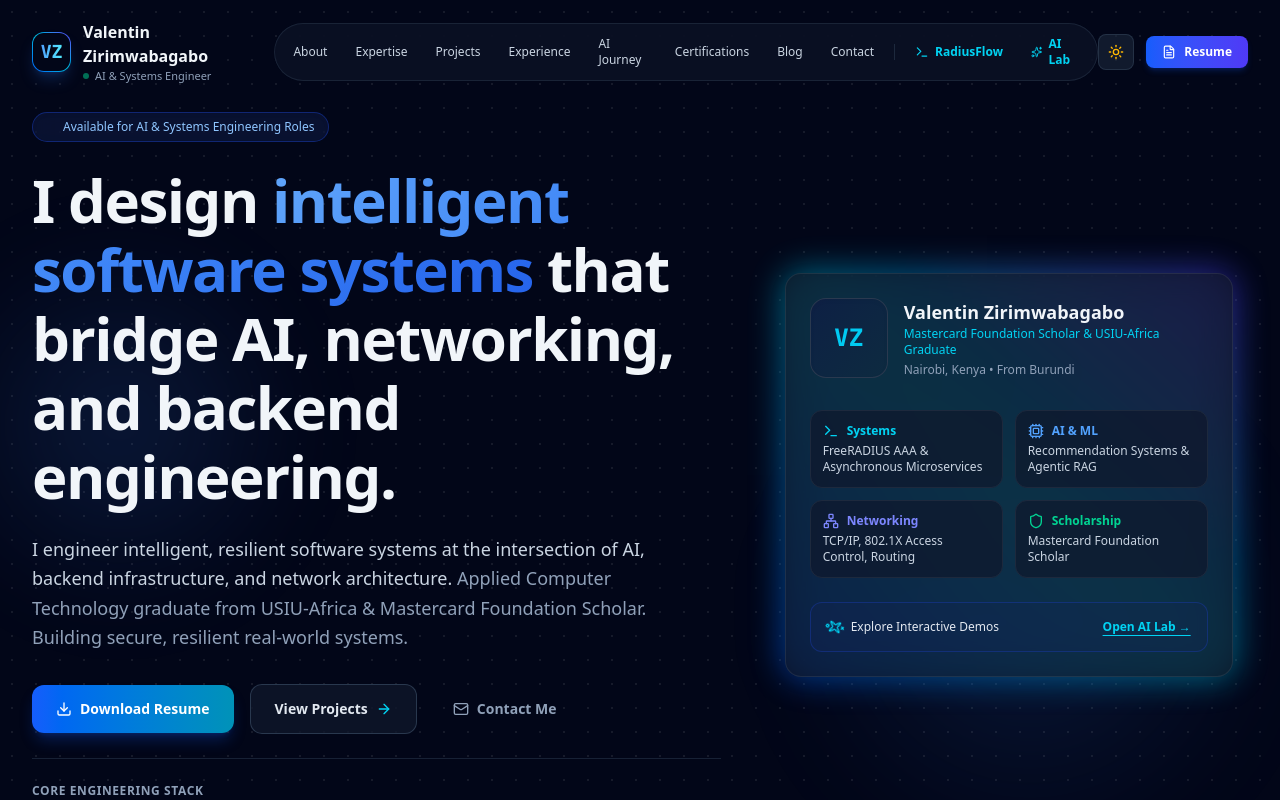
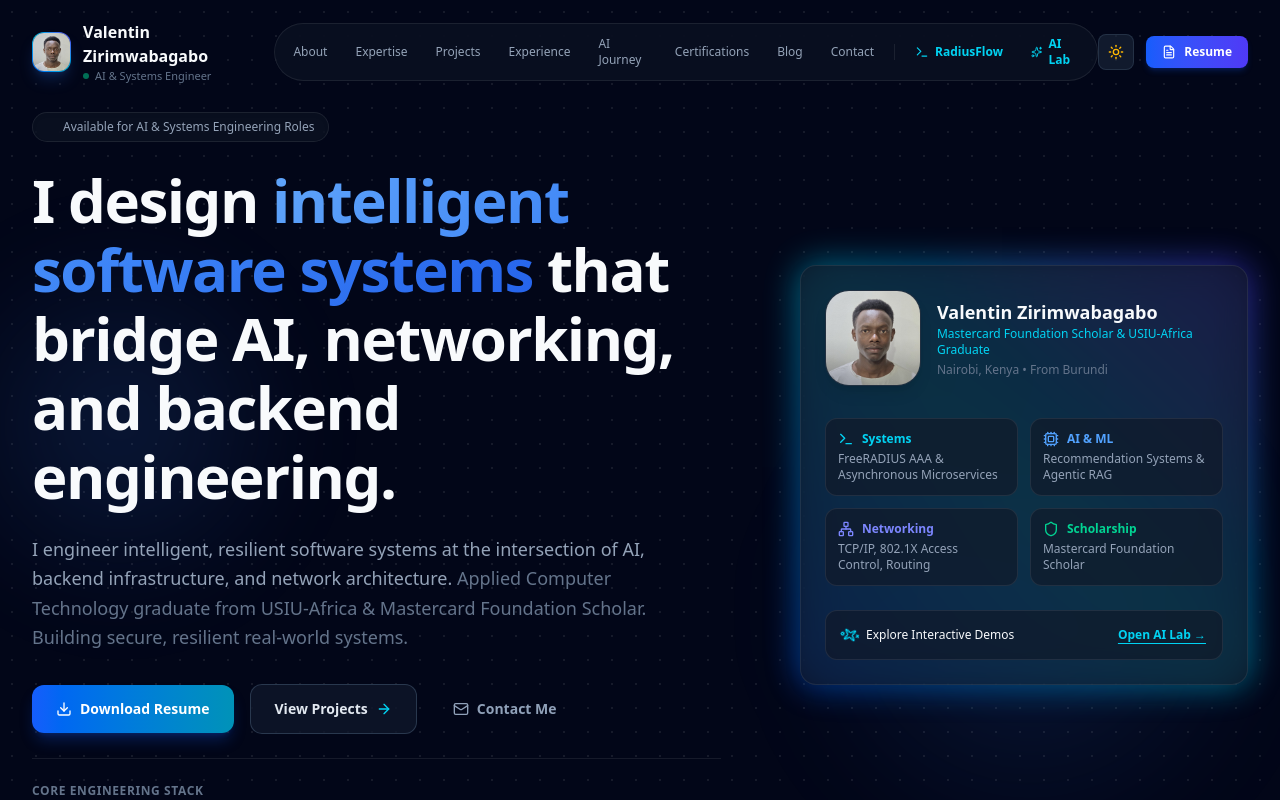
Before and after one commit to vzirimwabagabo/My-portfolio, a Next.js app: page / in a window 1280 px wide. Shown: the top 800 px of the page. Built offline with nearby package versions, Linux system fonts and the light colour scheme.

Commit message:
change theme and profile photo

```diff
--- a/components/layout/Footer.tsx
+++ b/components/layout/Footer.tsx
@@ -3,6 +3,7 @@
 import * as React from 'react';
 import Link from 'next/link';
 import { ArrowUp, Mail, ShieldCheck } from 'lucide-react';
+import Image from 'next/image';
 import { GithubIcon, LinkedinIcon } from '@/components/ui/Icons';
 import { personalInfo } from '@/lib/data';
 
@@ -12,22 +13,28 @@ export function Footer() {
   };
 
   return (
-    <footer className="bg-slate-950 border-t border-slate-800/80 pt-12 pb-8 text-slate-400">
+    <footer className="bg-[color:var(--bg-secondary)] border-t border-[color:var(--border-color)] pt-12 pb-8 text-[color:var(--text-muted)]">
       <div className="max-w-7xl mx-auto px-4 sm:px-6 lg:px-8">
         <div className="grid grid-cols-1 md:grid-cols-4 gap-8 mb-12">
           {/* Brand Col */}
           <div className="md:col-span-2 space-y-4">
             <div className="flex items-center gap-3">
               <div className="w-8 h-8 rounded-lg bg-gradient-to-tr from-blue-600 to-cyan-400 p-[1px]">
-                <div className="w-full h-full bg-slate-950 rounded-[7px] flex items-center justify-center font-mono font-bold text-cyan-400 text-xs">
-                  VZ
+                <div className="relative w-full h-full rounded-[7px] overflow-hidden bg-[color:var(--bg-card)]">
+                  <Image
+                    src="/image.png"
+                    alt="Portrait of Valentin Zirimwabagabo"
+                    fill
+                    sizes="32px"
+                    className="object-cover object-[50%_20%]"
+                  />
                 </div>
               </div>
-              <span className="font-semibold text-slate-100 text-lg">
+              <span className="font-semibold text-[color:var(--text-primary)] text-lg">
                 Valentin Zirimwabagabo
               </span>
             </div>
-            <p className="text-xs text-slate-400 max-w-md leading-relaxed">
+            <p className="text-xs text-[color:var(--text-secondary)] max-w-md leading-relaxed">
               AI Engineer (Aspiring) | Network Infrastructure Engineer | Full-Stack Software Developer.
               BS in Applied Computer Technology graduate from USIU-Africa. Mastercard Foundation Scholar.
             </p>
@@ -39,7 +46,7 @@ export function Footer() {
 
           {/* Special Subpages Col */}
           <div>
-            <h4 className="text-xs font-semibold uppercase tracking-wider text-slate-200 mb-3">
+            <h4 className="text-xs font-semibold uppercase tracking-wider text-[color:var(--text-primary)] mb-3">
               Platform Deep-Dives
             </h4>
             <ul className="space-y-2 text-xs">
@@ -68,7 +75,7 @@ export function Footer() {
 
           {/* Social & Connect Col */}
           <div>
-            <h4 className="text-xs font-semibold uppercase tracking-wider text-slate-200 mb-3">
+            <h4 className="text-xs font-semibold uppercase tracking-wider text-[color:var(--text-primary)] mb-3">
               Connect & Verify
             </h4>
             <div className="flex items-center gap-3 mb-4">
@@ -77,7 +84,7 @@ export function Footer() {
                 target="_blank"
                 rel="noopener noreferrer"
                 aria-label="GitHub Profile"
-                className="w-8 h-8 rounded-lg bg-slate-900 border border-slate-800 flex items-center justify-center text-slate-400 hover:text-white hover:border-slate-700 transition-colors"
+                className="w-8 h-8 rounded-lg bg-[color:var(--bg-card)] border border-[color:var(--border-color)] flex items-center justify-center text-[color:var(--text-secondary)] hover:text-[color:var(--text-primary)] hover:border-cyan-500/50 transition-colors"
               >
                 <GithubIcon className="w-4 h-4" />
               </a>
@@ -86,30 +93,30 @@ export function Footer() {
                 target="_blank"
                 rel="noopener noreferrer"
                 aria-label="LinkedIn Profile"
-                className="w-8 h-8 rounded-lg bg-slate-900 border border-slate-800 flex items-center justify-center text-slate-400 hover:text-white hover:border-slate-700 transition-colors"
+                className="w-8 h-8 rounded-lg bg-[color:var(--bg-card)] border border-[color:var(--border-color)] flex items-center justify-center text-[color:var(--text-secondary)] hover:text-[color:var(--text-primary)] hover:border-cyan-500/50 transition-colors"
               >
                 <LinkedinIcon className="w-4 h-4" />
               </a>
               <a
                 href={`mailto:${personalInfo.email}`}
                 aria-label="Email Contact"
-                className="w-8 h-8 rounded-lg bg-slate-900 border border-slate-800 flex items-center justify-center text-slate-400 hover:text-white hover:border-slate-700 transition-colors"
+                className="w-8 h-8 rounded-lg bg-[color:var(--bg-card)] border border-[color:var(--border-color)] flex items-center justify-center text-[color:var(--text-secondary)] hover:text-[color:var(--text-primary)] hover:border-cyan-500/50 transition-colors"
               >
                 <Mail className="w-4 h-4" />
               </a>
             </div>
-            <p className="text-[11px] text-slate-400">
+            <p className="text-[11px] text-[color:var(--text-muted)]">
               Based in Nairobi, Kenya • Originally from Burundi
             </p>
           </div>
         </div>
 
         {/* Bottom bar */}
-        <div className="pt-6 border-t border-slate-800/60 flex flex-col sm:flex-row items-center justify-between gap-4 text-xs">
+        <div className="pt-6 border-t border-[color:var(--border-color)] flex flex-col sm:flex-row items-center justify-between gap-4 text-xs">
           <p>© {new Date().getFullYear()} Valentin Zirimwabagabo. All rights reserved.</p>
           <button
             onClick={scrollToTop}
-            className="flex items-center gap-1.5 px-3 py-1.5 rounded-lg bg-slate-900 hover:bg-slate-800 border border-slate-800 text-slate-300 hover:text-white transition-colors"
+            className="flex items-center gap-1.5 px-3 py-1.5 rounded-lg bg-[color:var(--bg-card)] hover:bg-[color:var(--bg-card-hover)] border border-[color:var(--border-color)] text-[color:var(--text-secondary)] hover:text-[color:var(--text-primary)] transition-colors"
           >
             <span>Back to top</span>
             <ArrowUp className="w-3.5 h-3.5" />
--- a/components/layout/Navbar.tsx
+++ b/components/layout/Navbar.tsx
@@ -1,6 +1,7 @@
 'use client';
 
 import * as React from 'react';
+import Image from 'next/image';
 import Link from 'next/link';
 import { usePathname } from 'next/navigation';
 import { ThemeToggle } from '@/components/ui/ThemeToggle';
@@ -46,7 +47,7 @@ export function Navbar() {
     <header
       className={`fixed top-0 left-0 right-0 z-50 transition-all duration-300 ${
         scrolled || !isHomePage
-          ? 'bg-slate-950/80 dark:bg-slate-950/85 backdrop-blur-md border-b border-slate-800/60 shadow-lg shadow-black/10 py-3'
+          ? 'bg-[color:var(--bg-secondary)]/85 backdrop-blur-md border-b border-[color:var(--border-color)] shadow-lg shadow-black/10 py-3'
           : 'bg-transparent py-5'
       }`}
     >
@@ -55,17 +56,21 @@ export function Navbar() {
           {/* Logo / Brand */}
           <Link href="/" className="flex items-center gap-3 group">
             <div className="w-10 h-10 rounded-xl bg-gradient-to-tr from-blue-600 via-cyan-500 to-indigo-600 p-[1px] shadow-lg shadow-blue-500/20 group-hover:shadow-cyan-500/40 transition-all duration-300">
-              <div className="w-full h-full bg-slate-950 rounded-[11px] flex items-center justify-center">
-                <span className="text-transparent bg-clip-text bg-gradient-to-r from-blue-400 to-cyan-300 font-bold text-lg font-mono">
-                  VZ
-                </span>
+              <div className="relative w-full h-full bg-[color:var(--bg-card)] rounded-[11px] overflow-hidden">
+                <Image
+                  src="/image.png"
+                  alt="Portrait of Valentin Zirimwabagabo"
+                  fill
+                  sizes="40px"
+                  className="object-cover object-[50%_20%]"
+                />
               </div>
             </div>
             <div className="flex flex-col">
-              <span className="font-semibold text-slate-100 group-hover:text-cyan-400 transition-colors text-sm sm:text-base">
+              <span className="font-semibold text-[color:var(--text-primary)] group-hover:text-cyan-400 transition-colors text-sm sm:text-base">
                 Valentin Zirimwabagabo
               </span>
-              <span className="text-[11px] text-slate-400 flex items-center gap-1.5">
+              <span className="text-[11px] text-[color:var(--text-muted)] flex items-center gap-1.5">
                 <span className="w-1.5 h-1.5 rounded-full bg-emerald-400 animate-pulse" />
                 AI & Systems Engineer
               </span>
@@ -73,13 +78,13 @@ export function Navbar() {
           </Link>
 
           {/* Desktop Nav Links */}
-          <nav className="hidden lg:flex items-center gap-1 bg-slate-900/60 dark:bg-slate-900/80 p-1.5 rounded-full border border-slate-800/80 backdrop-blur-md">
+          <nav className="hidden lg:flex items-center gap-1 bg-[color:var(--bg-card)]/80 p-1.5 rounded-full border border-[color:var(--border-color)] backdrop-blur-md">
             {isHomePage ? (
               navLinks.map((link) => (
                 <a
                   key={link.name}
                   href={link.href}
-                  className="px-3 py-1.5 text-xs font-medium text-slate-300 hover:text-white hover:bg-slate-800/80 rounded-full transition-all duration-200"
+                  className="px-3 py-1.5 text-xs font-medium text-[color:var(--text-secondary)] hover:text-[color:var(--text-primary)] hover:bg-[color:var(--bg-card-hover)] rounded-full transition-all duration-200"
                 >
                   {link.name}
                 </a>
@@ -87,13 +92,13 @@ export function Navbar() {
             ) : (
               <Link
                 href="/"
-                className="px-3 py-1.5 text-xs font-medium text-slate-300 hover:text-white hover:bg-slate-800/80 rounded-full transition-all duration-200"
+                className="px-3 py-1.5 text-xs font-medium text-[color:var(--text-secondary)] hover:text-[color:var(--text-primary)] hover:bg-[color:var(--bg-card-hover)] rounded-full transition-all duration-200"
               >
                 ← Back to Overview
               </Link>
             )}
 
-            <div className="w-px h-4 bg-slate-800 mx-1" />
+            <div className="w-px h-4 bg-[color:var(--border-color)] mx-1" />
 
             {/* Special Pages Links */}
             {specialPages.map((page) => {
@@ -135,7 +140,7 @@ export function Navbar() {
             <ThemeToggle />
             <button
               onClick={() => setMobileMenuOpen(!mobileMenuOpen)}
-              className="p-2 rounded-lg bg-slate-900 border border-slate-800 text-slate-300 hover:text-white focus:outline-none"
+              className="p-2 rounded-lg bg-[color:var(--bg-card)] border border-[color:var(--border-color)] text-[color:var(--text-secondary)] hover:text-[color:var(--text-primary)] focus:outline-none"
               aria-label="Toggle Navigation Menu"
             >
               {mobileMenuOpen ? <X className="w-5 h-5" /> : <Menu className="w-5 h-5" />}
@@ -146,7 +151,7 @@ export function Navbar() {
 
       {/* Mobile Drawer Menu */}
       {mobileMenuOpen && (
-        <div className="sm:hidden border-b border-slate-800 bg-slate-950/95 backdrop-blur-xl px-4 pt-3 pb-6 mt-3 space-y-3">
+        <div className="sm:hidden border-b border-[color:var(--border-color)] bg-[color:var(--bg-secondary)]/95 backdrop-blur-xl px-4 pt-3 pb-6 mt-3 space-y-3">
           <div className="flex flex-col space-y-1">
             {isHomePage ? (
               navLinks.map((link) => (
@@ -154,7 +159,7 @@ export function Navbar() {
                   key={link.name}
                   href={link.href}
                   onClick={() => setMobileMenuOpen(false)}
-                  className="px-3 py-2 text-sm font-medium text-slate-300 hover:bg-slate-900 rounded-lg"
+                  className="px-3 py-2 text-sm font-medium text-[color:var(--text-secondary)] hover:bg-[color:var(--bg-card-hover)] rounded-lg"
                 >
                   {link.name}
                 </a>
@@ -163,15 +168,15 @@ export function Navbar() {
               <Link
                 href="/"
                 onClick={() => setMobileMenuOpen(false)}
-                className="px-3 py-2 text-sm font-medium text-slate-300 hover:bg-slate-900 rounded-lg"
+                className="px-3 py-2 text-sm font-medium text-[color:var(--text-secondary)] hover:bg-[color:var(--bg-card-hover)] rounded-lg"
               >
                 ← Back to Overview
               </Link>
             )}
           </div>
 
-          <div className="pt-2 border-t border-slate-800/80 flex flex-col gap-2">
-            <span className="text-[11px] font-semibold uppercase tracking-wider text-slate-400 px-3">
+          <div className="pt-2 border-t border-[color:var(--border-color)] flex flex-col gap-2">
+            <span className="text-[11px] font-semibold uppercase tracking-wider text-[color:var(--text-muted)] px-3">
               Deep-Dive Pages
             </span>
             {specialPages.map((page) => {
--- a/components/sections/HeroSection.tsx
+++ b/components/sections/HeroSection.tsx
@@ -1,8 +1,9 @@
 'use client';
 
 import * as React from 'react';
+import Image from 'next/image';
 import { motion } from 'framer-motion';
-import { ArrowRight, Download, Mail, Sparkles, Terminal, Shield, Network, Cpu, Code2 } from 'lucide-react';
+import { ArrowRight, Download, Mail, Sparkles, Terminal, Shield, Network, Cpu } from 'lucide-react';
 import { personalInfo } from '@/lib/data';
 
 export function HeroSection() {
@@ -23,20 +24,20 @@ export function HeroSection() {
             className="lg:col-span-7 space-y-6 text-left"
           >
             {/* Status Pill */}
-            <div className="inline-flex items-center gap-2 px-3.5 py-1.5 rounded-full bg-blue-950/40 border border-blue-800/50 backdrop-blur-md text-xs text-blue-300 font-medium shadow-inner">
+            <div className="inline-flex items-center gap-2 px-3.5 py-1.5 rounded-full bg-[color:var(--bg-card)]/85 border border-[color:var(--border-color)] backdrop-blur-md text-xs text-[color:var(--text-secondary)] font-medium shadow-inner">
               <span className="w-2 h-2 rounded-full bg-cyan-400 animate-ping" />
               <span>Available for AI & Systems Engineering Roles</span>
             </div>
 
             {/* Main Headline */}
-            <h1 className="text-3xl sm:text-5xl lg:text-6xl font-extrabold tracking-tight text-slate-100 leading-[1.15]">
+            <h1 className="text-3xl sm:text-5xl lg:text-6xl font-extrabold tracking-tight text-[color:var(--text-primary)] leading-[1.15]">
               I design <span className="gradient-text-blue">intelligent software systems</span> that bridge AI, networking, and backend engineering.
             </h1>
 
             {/* Short Introduction */}
-            <p className="text-base sm:text-lg text-slate-300 max-w-2xl font-normal leading-relaxed">
+            <p className="text-base sm:text-lg text-[color:var(--text-secondary)] max-w-2xl font-normal leading-relaxed">
               {personalInfo.shortBio}{' '}
-              <span className="text-slate-400">
+              <span className="text-[color:var(--text-muted)]">
                 Applied Computer Technology graduate from USIU-Africa & Mastercard Foundation Scholar. Building secure, resilient real-world systems.
               </span>
             </p>
@@ -71,16 +72,16 @@ export function HeroSection() {
             </div>
 
             {/* Quick Tech Badge Bar */}
-            <div className="pt-6 border-t border-slate-800/80">
-              <span className="text-xs uppercase font-semibold text-slate-400 tracking-wider block mb-3">
+            <div className="pt-6 border-t border-[color:var(--border-color)]">
+              <span className="text-xs uppercase font-semibold text-[color:var(--text-muted)] tracking-wider block mb-3">
                 Core Engineering Stack
               </span>
-              <div className="flex flex-wrap gap-2 text-xs font-mono text-slate-300">
+              <div className="flex flex-wrap gap-2 text-xs font-mono text-[color:var(--text-secondary)]">
                 {['Python', 'FastAPI', 'FreeRADIUS', 'TypeScript', 'Next.js', 'PyTorch', 'Docker', 'PostgreSQL'].map(
                   (tech) => (
                     <span
                       key={tech}
-                      className="px-2.5 py-1 rounded-md bg-slate-900/90 border border-slate-800 text-slate-300 hover:border-cyan-500/50 hover:text-cyan-300 transition-all duration-150"
+                      className="px-2.5 py-1 rounded-md bg-[color:var(--bg-card)] border border-[color:var(--border-color)] text-[color:var(--text-secondary)] hover:border-cyan-500/50 hover:text-cyan-300 transition-all duration-150"
                     >
                       {tech}
                     </span>
@@ -95,7 +96,7 @@ export function HeroSection() {
             initial={{ opacity: 0, scale: 0.95 }}
             animate={{ opacity: 1, scale: 1 }}
             transition={{ duration: 0.6, delay: 0.2 }}
-            className="lg:col-span-5 relative flex justify-center"
+            className="lg:col-span-5 relative flex justify-center lg:justify-end"
           >
             <div className="relative w-full max-w-md">
               {/* Outer decorative ring */}
@@ -104,57 +105,64 @@ export function HeroSection() {
               <div className="relative glass-panel rounded-2xl p-6 space-y-6 text-left">
                 {/* Profile Header Block */}
                 <div className="flex items-center gap-4">
-                  {/* Photo / Avatar Placeholder */}
-                  <div className="relative w-20 h-20 rounded-2xl bg-slate-900 border border-slate-700/80 flex items-center justify-center overflow-hidden shadow-inner group">
-                    <div className="absolute inset-0 bg-gradient-to-br from-blue-600/20 to-cyan-500/20 opacity-60" />
-                    <span className="text-2xl font-bold font-mono text-cyan-400">VZ</span>
+                  {/* Photo / Avatar */}
+                  <div className="relative w-24 h-24 shrink-0 rounded-[1.5rem] overflow-hidden border border-[color:var(--border-color)] bg-[color:var(--bg-card)] shadow-lg shadow-black/10">
+                    <Image
+                      src="/image.png"
+                      alt="Portrait of Valentin Zirimwabagabo"
+                      fill
+                      priority
+                      sizes="96px"
+                      className="object-cover object-[50%_20%]"
+                    />
+                    <div className="absolute inset-0 bg-gradient-to-t from-slate-950/20 via-transparent to-white/10" />
                   </div>
 
-                  <div>
-                    <h2 className="text-lg font-bold text-slate-100">{personalInfo.name}</h2>
+                  <div className="min-w-0">
+                    <h2 className="text-lg font-bold text-[color:var(--text-primary)]">{personalInfo.name}</h2>
                     <p className="text-xs text-cyan-400 font-medium">{personalInfo.status}</p>
-                    <p className="text-xs text-slate-400 mt-1">Nairobi, Kenya • From Burundi</p>
+                    <p className="text-xs text-[color:var(--text-muted)] mt-1">Nairobi, Kenya • From Burundi</p>
                   </div>
                 </div>
 
                 {/* Key Metrics / Highlights Grid */}
                 <div className="grid grid-cols-2 gap-3 pt-2">
-                  <div className="p-3 rounded-xl bg-slate-900/70 border border-slate-800">
+                  <div className="p-3 rounded-xl bg-[color:var(--bg-card)] border border-[color:var(--border-color)]">
                     <div className="flex items-center gap-2 text-cyan-400 mb-1">
                       <Terminal className="w-4 h-4" />
                       <span className="text-xs font-semibold">Systems</span>
                     </div>
-                    <p className="text-xs text-slate-300">FreeRADIUS AAA & Asynchronous Microservices</p>
+                    <p className="text-xs text-[color:var(--text-secondary)]">FreeRADIUS AAA & Asynchronous Microservices</p>
                   </div>
 
-                  <div className="p-3 rounded-xl bg-slate-900/70 border border-slate-800">
+                  <div className="p-3 rounded-xl bg-[color:var(--bg-card)] border border-[color:var(--border-color)]">
                     <div className="flex items-center gap-2 text-blue-400 mb-1">
                       <Cpu className="w-4 h-4" />
                       <span className="text-xs font-semibold">AI & ML</span>
                     </div>
-                    <p className="text-xs text-slate-300">Recommendation Systems & Agentic RAG</p>
+                    <p className="text-xs text-[color:var(--text-secondary)]">Recommendation Systems & Agentic RAG</p>
                   </div>
 
-                  <div className="p-3 rounded-xl bg-slate-900/70 border border-slate-800">
+                  <div className="p-3 rounded-xl bg-[color:var(--bg-card)] border border-[color:var(--border-color)]">
                     <div className="flex items-center gap-2 text-indigo-400 mb-1">
                       <Network className="w-4 h-4" />
                       <span className="text-xs font-semibold">Networking</span>
                     </div>
-                    <p className="text-xs text-slate-300">TCP/IP, 802.1X Access Control, Routing</p>
+                    <p className="text-xs text-[color:var(--text-secondary)]">TCP/IP, 802.1X Access Control, Routing</p>
                   </div>
 
-                  <div className="p-3 rounded-xl bg-slate-900/70 border border-slate-800">
+                  <div className="p-3 rounded-xl bg-[color:var(--bg-card)] border border-[color:var(--border-color)]">
                     <div className="flex items-center gap-2 text-emerald-400 mb-1">
                       <Shield className="w-4 h-4" />
                       <span className="text-xs font-semibold">Scholarship</span>
                     </div>
-                    <p className="text-xs text-slate-300">Mastercard Foundation Scholar</p>
+                    <p className="text-xs text-[color:var(--text-secondary)]">Mastercard Foundation Scholar</p>
                   </div>
                 </div>
 
                 {/* Quick Link Card for RadiusFlow & AI Lab */}
-                <div className="p-4 rounded-xl bg-blue-950/30 border border-blue-800/40 flex items-center justify-between text-xs">
-                  <div className="flex items-center gap-2 text-slate-200">
+                <div className="p-4 rounded-xl bg-[color:var(--bg-card)] border border-[color:var(--border-color)] flex items-center justify-between text-xs">
+                  <div className="flex items-center gap-2 text-[color:var(--text-primary)]">
                     <Sparkles className="w-4 h-4 text-cyan-400 animate-spin" style={{ animationDuration: '6s' }} />
                     <span className="font-medium">Explore Interactive Demos</span>
                   </div>
```
Also changed, not shown: public/image.png (added).
